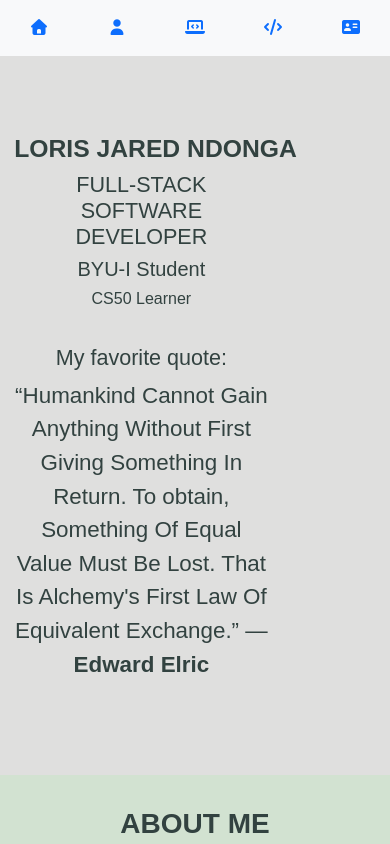
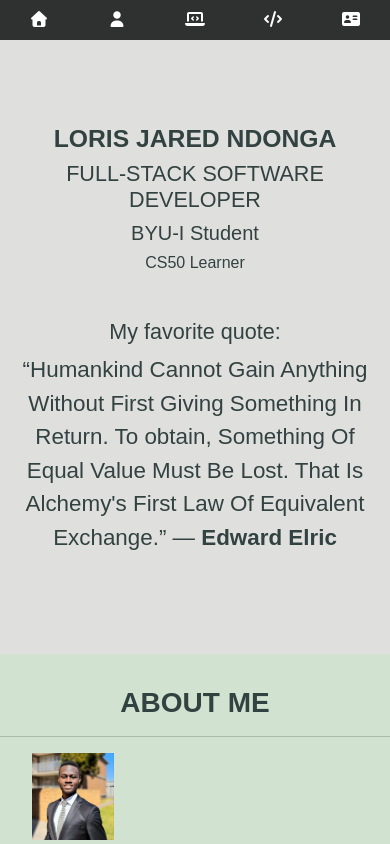
Before and after one commit to ndongaloris/Portfolio-Website, a Next.js app: page / in a window 390 px wide. Shown: the top 844 px of the page. Built offline with nearby package versions, Linux system fonts and the light colour scheme.

Commit message:
set up done

```diff
--- a/app/globals.css
+++ b/app/globals.css
@@ -94,7 +94,7 @@ h3{
 }
 .bar h4{
  font-weight: bolder;
- font-size: 15px;
+ font-size: 20px;
  margin: 0 0 10%  0;
 }
 .bar h6{
@@ -139,12 +139,14 @@ h3{
 .nav{
     width: 100%;
     justify-content: space-around;
+    background-color: rgba(0, 0, 0, 0.808);
 }
 .nav-item li{
     font-size: small;
 }
 .nav-item  a{
     font-size: medium;
+    color: white;
 }
 
 #offcanvasNavbar{
--- a/app/page.tsx
+++ b/app/page.tsx
@@ -18,7 +18,7 @@ export default function Home() {
   return (
     <div className="min-h-screen row flex-wrap w-full m-0">
       <SideNav />
-      <div className="col-lg-10 col-md-10 col-sm-12 p-0" id="body">
+      <div className="col-lg-10 col-md-10 col-sm-12 col-12 p-0" id="body">
         <NavBar />
         <div className="row" id="mainRow">
           {/* // tabindex="0"  */}
--- a/app/ui/navBar.tsx
+++ b/app/ui/navBar.tsx
@@ -1,7 +1,7 @@
 export default function NavBar(){
     return (
         // id="navbar-example2"
-        <nav  className="navbar bg-body-tertiary d-md-none">
+        <nav  className="navbar bg-body-tertiary d-md-none p-0">
             <ul className="nav nav-pills">
                 <li className="nav-item">
                     {/* // aria-multiselectable="" */}
--- a/app/ui/welcome.tsx
+++ b/app/ui/welcome.tsx
@@ -20,7 +20,7 @@ export default function Welcome() {
                                     ― <strong>Edward Elric</strong></p>
                             </section>
                         </div>
-                        <div className="col max-sm:none">
+                        <div className="col max-sm:hidden">
                             <img src="images/home.png" className="rounded float-end max-sm:hidden " alt="My picture" width="500"/>
                         </div>
                     </div>
```
